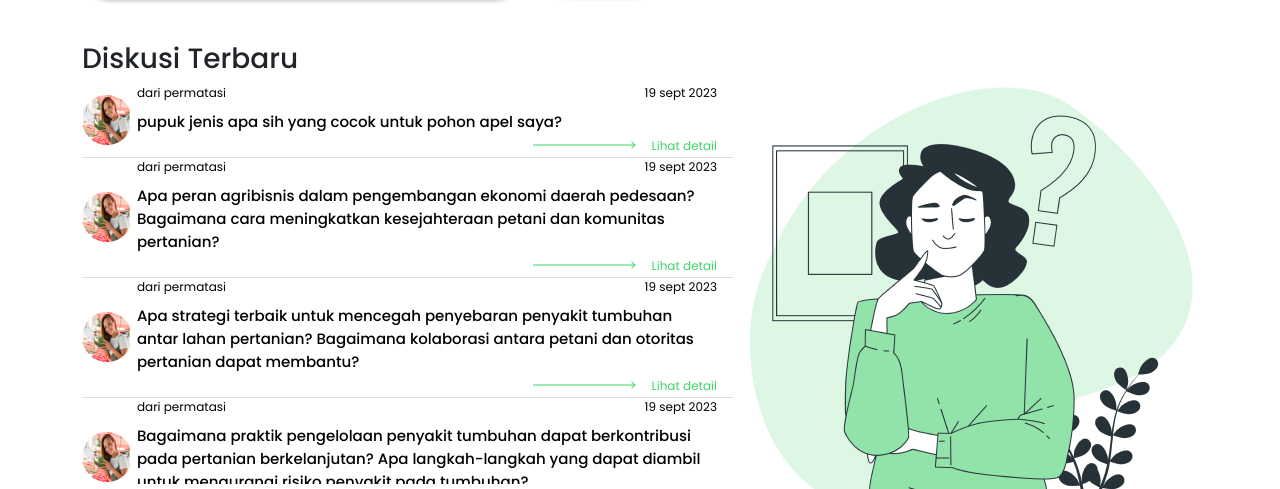
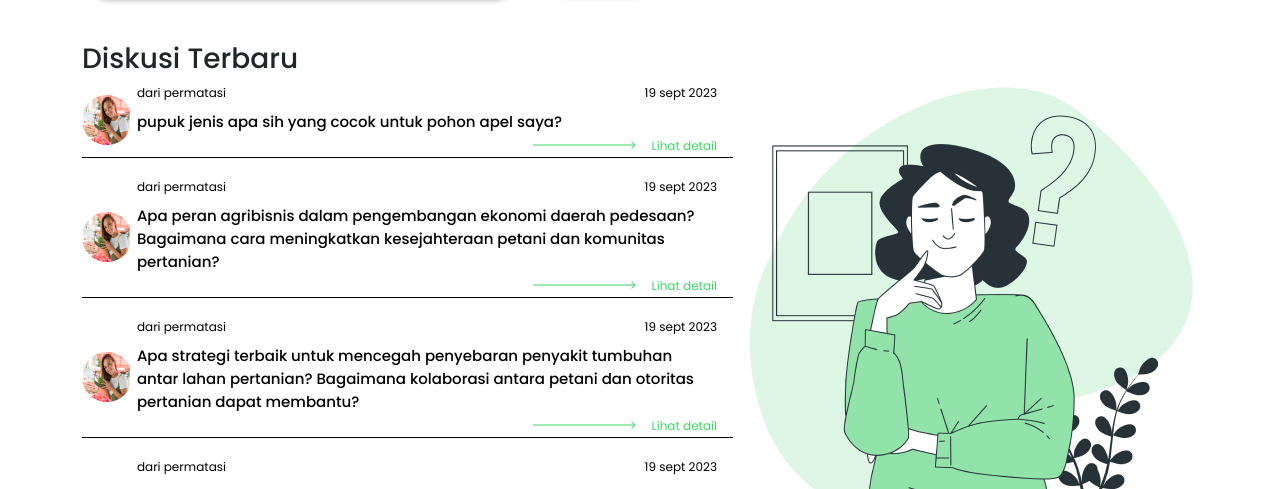
Before and after one commit to yaqinzz/Project-Macro, a plain HTML site: page src/diskusi/dasboard_diskusi.html in a window 1280 px wide. Shown: the part 455-944 px from the top of the page. Drawn offline with nearby package versions, Linux system fonts and the light colour scheme.

Commit message:
dasboard fix

```diff
--- a/css/diskusi.css
+++ b/css/diskusi.css
@@ -69,7 +69,9 @@
   background: rgba(214, 166, 46, 0.8);
 }
 .list-group-item {
+  margin-bottom: 20px;
   padding: 0 16px 0 0;
+  border: 1px solid #000;
 }
 .list-group-item h6 {
   color: #000;
--- a/src/diskusi/dasboard_diskusi.html
+++ b/src/diskusi/dasboard_diskusi.html
@@ -83,9 +83,8 @@
               <div class="col-md-7">
                   <h3>Diskusi Terbaru</h3>
                   <!-- List of discussions -->
-                  <div class="scroll-container">
                     <ul class="list-group list-group-flush list-scrollable">
-                      <li class="list-group-item ">
+                      <li class="list-group-item">
                         <div class="row">
                           <div class="col-1 d-flex align-items-center">
                               <img src="../../img/avatar1.png" alt="" class="d-flex justify-content-start" >
@@ -229,9 +228,7 @@
                           </div>
                         </div>
                       </li>
-
                     </ul>
-                  </div>
 
               </div>
               <!-- Illustration -->
```
